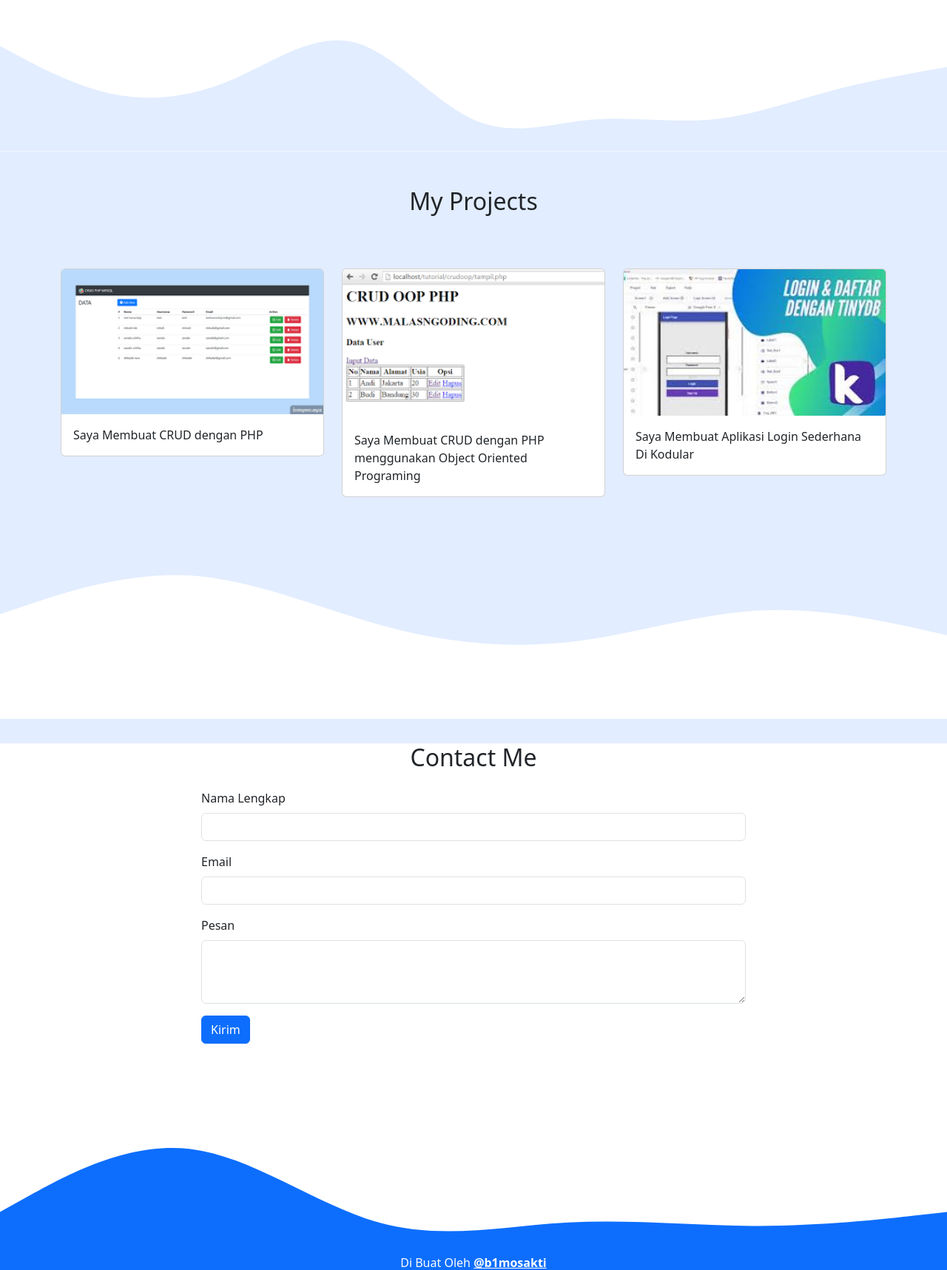
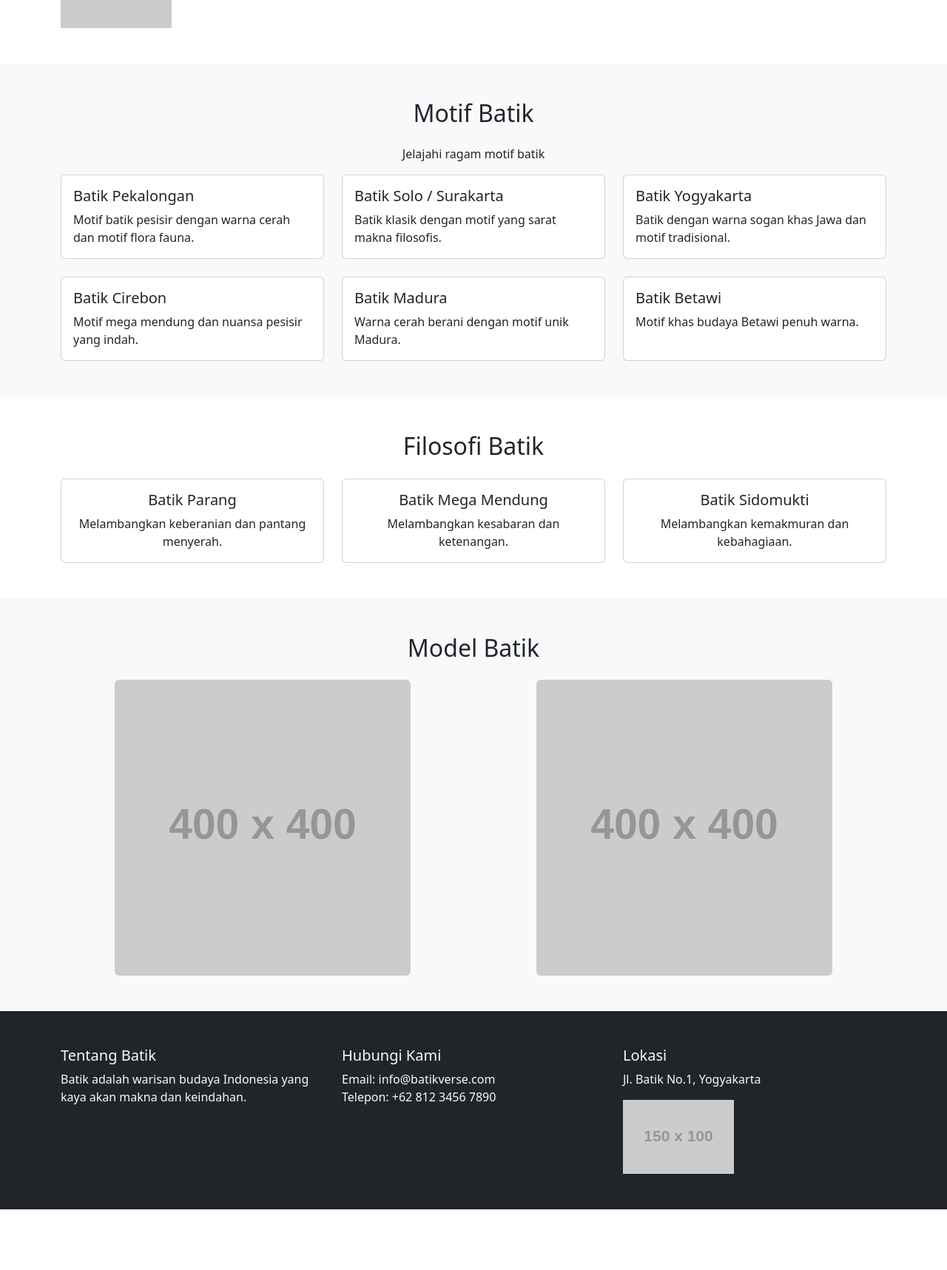
Before and after one commit to aljannabibima/batik, a plain HTML site: page index.html in a window 1280 px wide. Shown: the part 1080-2797 px from the top of the page at 74% size. After the commit the page ends 2715 px from the top, so only its background shows below. Drawn offline with nearby package versions, Linux system fonts and the light colour scheme; placeholder pictures from the web are drawn by us.

Commit message:
ubah mainpage

```diff
--- a/index.html
+++ b/index.html
@@ -1,210 +1,190 @@
 <!DOCTYPE html>
 <html lang="en">
 <head>
-    <meta charset="UTF-8" />
-    <meta name="viewport" content="width=device-width, initial-scale=1.0" />
-    <title>Aljannabi Bima Wicaksono | Portofolio</title>
-    <link rel="stylesheet" href="https://cdn.jsdelivr.net/npm/bootstrap@5.3.7/dist/css/bootstrap.min.css" />
-    <link rel="stylesheet" href="style.css" />
+  <meta charset="UTF-8">
+  <meta name="viewport" content="width=device-width, initial-scale=1">
+  <title>BatikVerse</title>
+  <!-- Bootstrap CSS -->
+  <link href="https://cdn.jsdelivr.net/npm/bootstrap@5.3.3/dist/css/bootstrap.min.css" rel="stylesheet">
 </head>
-  <body id="home">
+<body>
+
 <!-- Navbar -->
-    <nav class="navbar navbar-expand-lg navbar-light shadow-sm fixed-top" style="background-color: #1e79a2">
+<nav class="navbar navbar-expand-lg navbar-light bg-light">
   <div class="container">
-        <a class="navbar-brand" href="#">Aljannabi Bima Wicaksono</a>
-        <button class="navbar-toggler" type="button" data-bs-toggle="collapse" data-bs-target="#navbarNav" aria-controls="navbarNav" aria-expanded="false" aria-label="Toggle navigation">
+    <a class="navbar-brand fw-bold" href="#">BatikVerse</a>
+    <button class="navbar-toggler" type="button" data-bs-toggle="collapse" data-bs-target="#navbarNav">
       <span class="navbar-toggler-icon"></span>
     </button>
-        <div class="collapse navbar-collapse" id="navbarNav">
-          <ul class="navbar-nav ms-auto">
-            <li class="nav-item">
-              <a class="nav-link active" aria-current="page" href="#home">Home</a>
-            </li>
-            <li class="nav-item">
-              <a class="nav-link" href="#about">About</a>
-            </li>
-            <li class="nav-item">
-              <a class="nav-link" href="#projects">Projects</a>
-            </li>
-            <li class="nav-item">
-              <a class="nav-link" href="#contact">Contacts</a>
-            </li>
+    <div class="collapse navbar-collapse justify-content-end" id="navbarNav">
+      <ul class="navbar-nav">
+        <li class="nav-item"><a class="nav-link active" href="#">Home</a></li>
+        <li class="nav-item"><a class="nav-link" href="#about">About</a></li>
+        <li class="nav-item"><a class="nav-link" href="#model">Model</a></li>
       </ul>
     </div>
   </div>
 </nav>
-    <!-- Akhir Navbar -->
 
-    <!-- Jumbotron -->
-    <section class="jumbotron text-center">
-      <img src="foto/fotoku.jpg" alt="" width="200" class="rounded-circle img-thumbnail" />
-      <h1 class="display-4">Aljannabi Bima Wicaksono</h1>
-      <p class="lead">Siswa | SMKN 5 MALANG</p>
-      <svg xmlns="http://www.w3.org/2000/svg" viewBox="0 0 1440 320">
-        <path
-          fill="#fff"
-          fill-opacity="1"
-          d="M0,320L26.7,288C53.3,256,107,192,160,170.7C213.3,149,267,171,320,192C373.3,213,427,235,480,234.7C533.3,235,587,213,640,202.7C693.3,192,747,192,800,181.3C853.3,171,907,149,960,117.3C1013.3,85,1067,43,1120,69.3C1173.3,96,1227,192,1280,234.7C1333.3,277,1387,267,1413,261.3L1440,256L1440,320L1413.3,320C1386.7,320,1333,320,1280,320C1226.7,320,1173,320,1120,320C1066.7,320,1013,320,960,320C906.7,320,853,320,800,320C746.7,320,693,320,640,320C586.7,320,533,320,480,320C426.7,320,373,320,320,320C266.7,320,213,320,160,320C106.7,320,53,320,27,320L0,320Z"
-        ></path>
-      </svg>
+<!-- Hero Section -->
+<section class="py-5 text-center bg-light">
+  <div class="container">
+    <h1 class="display-5 fw-bold">Get to know Batik in BatikVerse</h1>
+    <img src="https://via.placeholder.com/600x300" class="img-fluid mt-4" alt="Batik Hero">
+  </div>
 </section>
-    <!-- Akhir jumbotron -->
 
-    <!-- About -->
-    <section id="about">
+<!-- About Batik -->
+<section id="about" class="py-5">
   <div class="container">
-        <div class="row text-center mb-3">
-          <div class="col">
-            <h2>About Me</h2>
+    <h2 class="text-center mb-4">About Batik</h2>
+    <div class="row align-items-center">
+      <div class="col-md-6 mb-4 mb-md-0">
+        <img src="https://via.placeholder.com/500x300" class="img-fluid mb-3" alt="Batik">
+        <img src="https://via.placeholder.com/150" class="img-fluid" alt="Small Batik">
       </div>
-        </div>
-        <div class="row justify-content-center fs-5 text-center">
-          <div class="col-md-4">
-            <p>Lorem ipsum dolor sit amet consectetur adipisicing elit. Velit, obcaecati porro similique aliquid nobis omnis a debitis, libero perspiciatis commodi maiores laudantium. Ipsum, blanditiis pariatur!</p>
-          </div>
-          <div class="col-md-4">
-            <p>Lorem ipsum dolor, sit amet consectetur adipisicing elit. Natus beatae incidunt quis exercitationem sequi. Sequi, autem. Molestias totam officiis cum ut aliquam similique, perspiciatis eum?</p>
+      <div class="col-md-6">
+        <p>
+          Batik is a traditional textile art from Indonesia known for its intricate patterns and cultural meanings.
+          It has been recognized by UNESCO as a Masterpiece of Oral and Intangible Heritage of Humanity.
+        </p>
+        <a href="#" class="btn btn-primary mt-2">See More About</a>
       </div>
     </div>
   </div>
-      <svg xmlns="http://www.w3.org/2000/svg" viewBox="0 0 1440 320">
-        <path
-          fill="#e2edff"
-          fill-opacity="1"
-          d="M0,160L30,176C60,192,120,224,180,234.7C240,245,300,235,360,208C420,181,480,139,540,154.7C600,171,660,245,720,272C780,299,840,277,900,272C960,267,1020,277,1080,272C1140,267,1200,245,1260,229.3C1320,213,1380,203,1410,197.3L1440,192L1440,320L1410,320C1380,320,1320,320,1260,320C1200,320,1140,320,1080,320C1020,320,960,320,900,320C840,320,780,320,720,320C660,320,600,320,540,320C480,320,420,320,360,320C300,320,240,320,180,320C120,320,60,320,30,320L0,320Z"
-        ></path>
-      </svg>
 </section>
-    <!-- Akhir About -->
 
-    <!-- Projects -->
-    <section id="projects">
+<!-- Motif Batik -->
+<section class="py-5 bg-light">
   <div class="container">
-        <div class="row text-center">
-          <div class="col my-5">
-            <h2>My Projects</h2>
-          </div>
-        </div>
-        <div class="row">
-          <div class="col-md-4 my-3">
-            <div class="card">
-              <img src="foto/proj1.png" class="card-img-top" alt="..." />
+    <h2 class="text-center mb-4">Motif Batik</h2>
+    <p class="text-center">Jelajahi ragam motif batik</p>
+    <div class="row row-cols-1 row-cols-md-3 g-4">
+      <div class="col">
+        <div class="card h-100">
           <div class="card-body">
-                <p class="card-text">Saya Membuat CRUD dengan PHP</p>
+            <h5 class="card-title">Batik Pekalongan</h5>
+            <p class="card-text">Motif batik pesisir dengan warna cerah dan motif flora fauna.</p>
           </div>
         </div>
       </div>
-          <div class="col-md-4 my-3">
-            <div class="card">
-              <img src="foto/proj2.png" class="card-img-top" alt="..." />
+      <div class="col">
+        <div class="card h-100">
           <div class="card-body">
-                <p class="card-text">Saya Membuat CRUD dengan PHP menggunakan Object Oriented Programing</p>
+            <h5 class="card-title">Batik Solo / Surakarta</h5>
+            <p class="card-text">Batik klasik dengan motif yang sarat makna filosofis.</p>
           </div>
         </div>
       </div>
-          <div class="col-md-4 my-3">
-            <div class="card">
-              <img src="foto/proj3.jpg" class="card-img-top" alt="..." />
+      <div class="col">
+        <div class="card h-100">
           <div class="card-body">
-                <p class="card-text">Saya Membuat Aplikasi Login Sederhana Di Kodular</p>
+            <h5 class="card-title">Batik Yogyakarta</h5>
+            <p class="card-text">Batik dengan warna sogan khas Jawa dan motif tradisional.</p>
+          </div>
+        </div>
+      </div>
+      <div class="col">
+        <div class="card h-100">
+          <div class="card-body">
+            <h5 class="card-title">Batik Cirebon</h5>
+            <p class="card-text">Motif mega mendung dan nuansa pesisir yang indah.</p>
+          </div>
+        </div>
+      </div>
+      <div class="col">
+        <div class="card h-100">
+          <div class="card-body">
+            <h5 class="card-title">Batik Madura</h5>
+            <p class="card-text">Warna cerah berani dengan motif unik Madura.</p>
+          </div>
+        </div>
+      </div>
+      <div class="col">
+        <div class="card h-100">
+          <div class="card-body">
+            <h5 class="card-title">Batik Betawi</h5>
+            <p class="card-text">Motif khas budaya Betawi penuh warna.</p>
           </div>
         </div>
       </div>
     </div>
   </div>
-      <svg xmlns="http://www.w3.org/2000/svg" viewBox="0 0 1440 320">
-        <path
-          fill="#ffffff"
-          fill-opacity="1"
-          d="M0,160L48,144C96,128,192,96,288,101.3C384,107,480,149,576,176C672,203,768,213,864,202.7C960,192,1056,160,1152,154.7C1248,149,1344,171,1392,181.3L1440,192L1440,320L1392,320C1344,320,1248,320,1152,320C1056,320,960,320,864,320C768,320,672,320,576,320C480,320,384,320,288,320C192,320,96,320,48,320L0,320Z"
-        ></path>
-      </svg>
 </section>
-    <!-- Akhir Projects -->
 
-    <!-- Pendidikan -->
-
-    <!-- AKhir Pendidikan -->
-
-    <!-- Conctact -->
-    <section id="contact">
+<!-- Filosofi Batik -->
+<section class="py-5">
   <div class="container">
-        <div class="row text-center mb-3">
+    <h2 class="text-center mb-4">Filosofi Batik</h2>
+    <div class="row row-cols-1 row-cols-md-3 g-4">
       <div class="col">
-            <h2>Contact Me</h2>
-          </div>
-        </div>
-        <div class="row justify-content-center">
-          <div class="col-md-8">
-            <div class="alert alert-success alert-dismissible fade show my-alert d-none" role="alert">
-              <strong>Terimakasih!</strong> Pesan anda sudah terkirim.
-              <button type="button" class="btn-close" data-bs-dismiss="alert" aria-label="Close"></button>
-            </div>
-            <form name="Contact-From-My-Porto-Folio">
-              <div class="mb-3">
-                <label for="name" class="form-label">Nama Lengkap</label>
-                <input type="text" name="nama" class="form-control" id="name" aria-describedby="name" required />
-              </div>
-              <div class="mb-3">
-                <label for="email" class="form-label">Email</label>
-                <input type="email" name="email" class="form-control" id="email" aria-describedby="email" required />
-              </div>
-              <div class="mb-3">
-                <label for="exampleFormControlTextarea1" class="form-label">Pesan</label>
-                <textarea class="form-control" name="pesan" id="exampleFormControlTextarea1" rows="3" required></textarea>
-              </div>
-              <button type="submit" class="btn btn-primary btn-kirim">Kirim</button>
-              <button class="btn btn-primary d-none btn-loading" type="button" disabled>
-                <span class="spinner-border spinner-border-sm" aria-hidden="true"></span>
-                <span role="status">Loading...</span>
-              </button>
-            </form>
+        <div class="card h-100 text-center">
+          <div class="card-body">
+            <h5 class="card-title">Batik Parang</h5>
+            <p class="card-text">Melambangkan keberanian dan pantang menyerah.</p>
           </div>
         </div>
       </div>
-      <svg xmlns="http://www.w3.org/2000/svg" viewBox="0 0 1440 320">
-        <path
-          fill="#0d6efd"
-          fill-opacity="1"
-          d="M0,256L48,229.3C96,203,192,149,288,160C384,171,480,245,576,272C672,299,768,277,864,272C960,267,1056,277,1152,277.3C1248,277,1344,267,1392,261.3L1440,256L1440,320L1392,320C1344,320,1248,320,1152,320C1056,320,960,320,864,320C768,320,672,320,576,320C480,320,384,320,288,320C192,320,96,320,48,320L0,320Z"
-        ></path>
-      </svg>
+      <div class="col">
+        <div class="card h-100 text-center">
+          <div class="card-body">
+            <h5 class="card-title">Batik Mega Mendung</h5>
+            <p class="card-text">Melambangkan kesabaran dan ketenangan.</p>
+          </div>
+        </div>
+      </div>
+      <div class="col">
+        <div class="card h-100 text-center">
+          <div class="card-body">
+            <h5 class="card-title">Batik Sidomukti</h5>
+            <p class="card-text">Melambangkan kemakmuran dan kebahagiaan.</p>
+          </div>
+        </div>
+      </div>
+    </div>
+  </div>
 </section>
 
-    <!-- Akhir Contact -->
+<!-- Model Batik -->
+<section id="model" class="py-5 bg-light">
+  <div class="container">
+    <h2 class="text-center mb-4">Model Batik</h2>
+    <div class="row text-center">
+      <div class="col-md-6">
+        <img src="https://via.placeholder.com/400x400" class="img-fluid rounded" alt="Model Batik 1">
+      </div>
+      <div class="col-md-6">
+        <img src="https://via.placeholder.com/400x400" class="img-fluid rounded" alt="Model Batik 2">
+      </div>
+    </div>
+  </div>
+</section>
 
 <!-- Footer -->
-    <footer class="bg-primary text-white text-center pb-5">
-      <p>Di Buat Oleh </i> <a href="https://www.instagram.com/b1mosakti?igsh=YXZ2MThjemtqdmRz/" class="text-white fw-bold">@b1mosakti</a></p>
+<footer class="py-5 bg-dark text-light">
+  <div class="container">
+    <div class="row">
+      <div class="col-md-4">
+        <h5>Tentang Batik</h5>
+        <p>Batik adalah warisan budaya Indonesia yang kaya akan makna dan keindahan.</p>
+      </div>
+      <div class="col-md-4">
+        <h5>Hubungi Kami</h5>
+        <ul class="list-unstyled">
+          <li>Email: info@batikverse.com</li>
+          <li>Telepon: +62 812 3456 7890</li>
+        </ul>
+      </div>
+      <div class="col-md-4">
+        <h5>Lokasi</h5>
+        <p>Jl. Batik No.1, Yogyakarta</p>
+        <img src="https://via.placeholder.com/150x100" class="img-fluid" alt="Map">
+      </div>
+    </div>
+  </div>
 </footer>
-    <!-- Akhir Footer -->
-    <script src="https://cdn.jsdelivr.net/npm/bootstrap@5.3.7/dist/js/bootstrap.bundle.min.js"></script>
-    <script>
-      const scriptURL = "https://script.google.com/macros/s/AKfycbzVyDuyE5VAu9rVhqAwqBxTMwV0yubSBf3lZ3nzhGcsGktWNVF109_GU8rT_o-Jq1Ym/exec";
-      const form = document.forms["Contact-From-My-Porto-Folio"];
-      const btnKirim = document.querySelector(".btn-kirim");
-      const btnLoading = document.querySelector(".btn-loading");
-      const myAlert = document.querySelector(".my-alert");
 
-
-      form.addEventListener("submit", (e) => {
-        e.preventDefault();
-          // loading
-      btnLoading.classList.toggle('d-none');
-      btnKirim.classList.toggle('d-none');
-
-        fetch(scriptURL, { method: "POST", body: new FormData(form) })
-          .then((response) => {
-            // reload
-              btnLoading.classList.toggle('d-none');
-              btnKirim.classList.toggle('d-none');
-              myAlert.classList.toggle('d-none');
-              form.reset();
-
-            console.log("Success!", response);
-          })
-          .catch((error) => console.error("Error!", error.message));
-      });
-    </script>
+<!-- Bootstrap JS -->
+<script src="https://cdn.jsdelivr.net/npm/bootstrap@5.3.3/dist/js/bootstrap.bundle.min.js"></script>
 </body>
 </html>
```
Also changed, not shown: index1.html (added, +210 -0 lines). Lines whose indentation alone changed are shown as unchanged.
